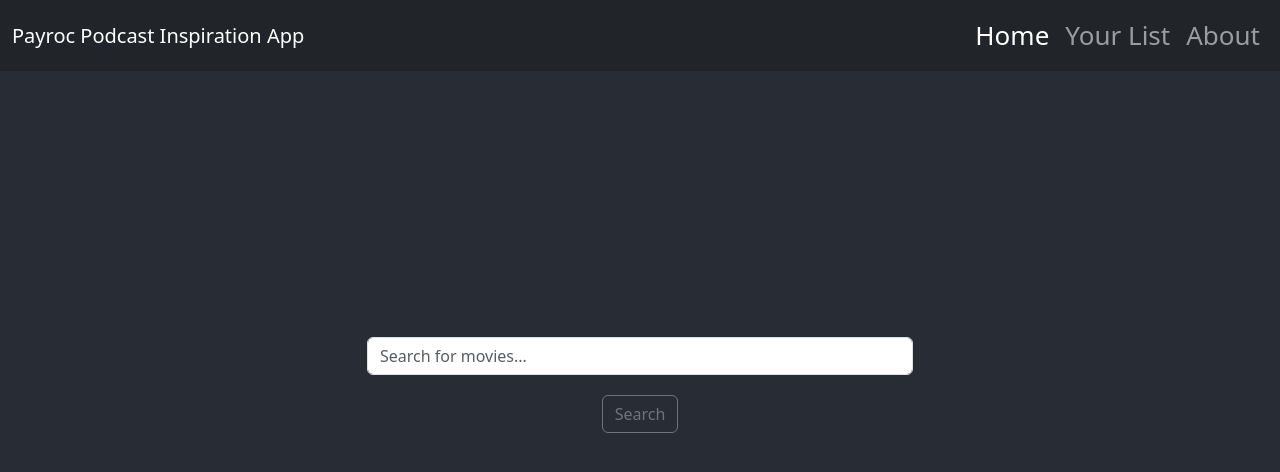
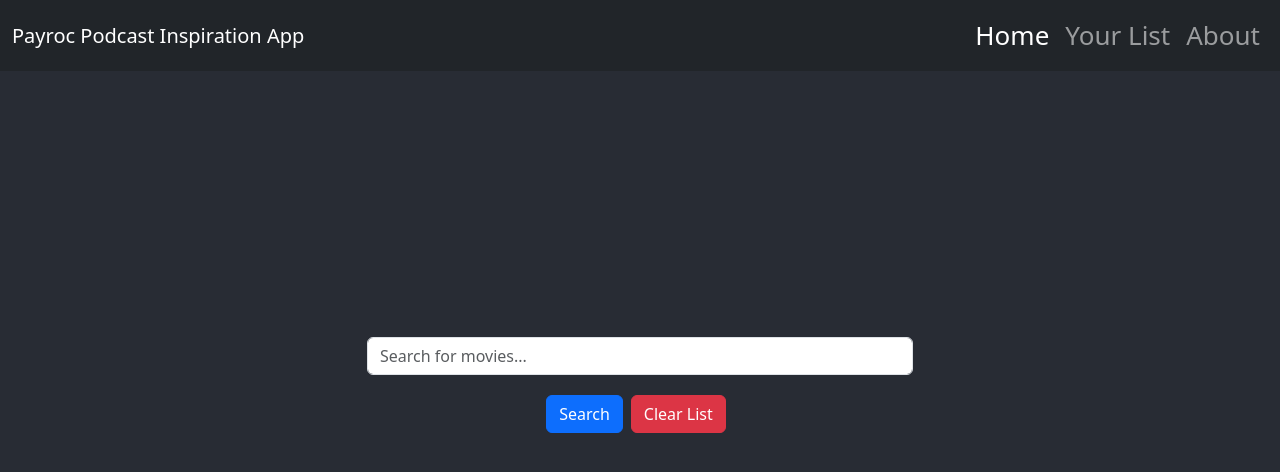
Before and after one commit to michaelgannon13/movie-podcast-app, a React (Create React App) app in the folder my-movie-app/: page / in a window 1280 px wide. Shown: the top 472 px of the page. Built offline with nearby package versions, Linux system fonts and the light colour scheme; no server answers.

Commit message:
added clear list button, styling and conditional rendering for movie recommendation

```diff
--- a/my-movie-app/src/App.tsx
+++ b/my-movie-app/src/App.tsx
@@ -83,6 +83,12 @@ const fetchRecommendation = async (tmdbId: number) => {
     setSearchTerm(event.target.value);
   };
 
+  const handleClearList = () => {
+      setMovieList([]);
+      localStorage.removeItem('movieList');
+  };
+
+
   const handleAddToList = (movie: Movie) => {
     // Check if movie already exists in the list
     const isDuplicate = movieList.some((existingMovie: { Title: string; }) => existingMovie.Title === movie.Title);
@@ -143,12 +149,19 @@ const fetchRecommendation = async (tmdbId: number) => {
               </div>
                 <div className="input-group-append">
                   <button
-                    className="btn btn-outline-secondary"
+                    className="btn btn-primary me-2"
                     type="button"
                     onClick={handleSearchClick}
                   >
                     Search
                   </button>
+                  <button
+                    className="btn btn-danger me-2"
+                    type="button"
+                    onClick={handleClearList}
+                >
+                    Clear List
+                </button>
                 </div>
             </div>
           </div>
@@ -182,7 +195,7 @@ const fetchRecommendation = async (tmdbId: number) => {
       <div className="container">
         <div className="listContainer">
           <MovieList movieList={movieList} onRemoveMovie={handleRemoveMovie} />
-          <MovieRecommendation recommendation={recommendation} />
+          {movieList.length > 0 ? <MovieRecommendation recommendation={recommendation} /> : null}
         </div>
       </div>
     </div>
```
